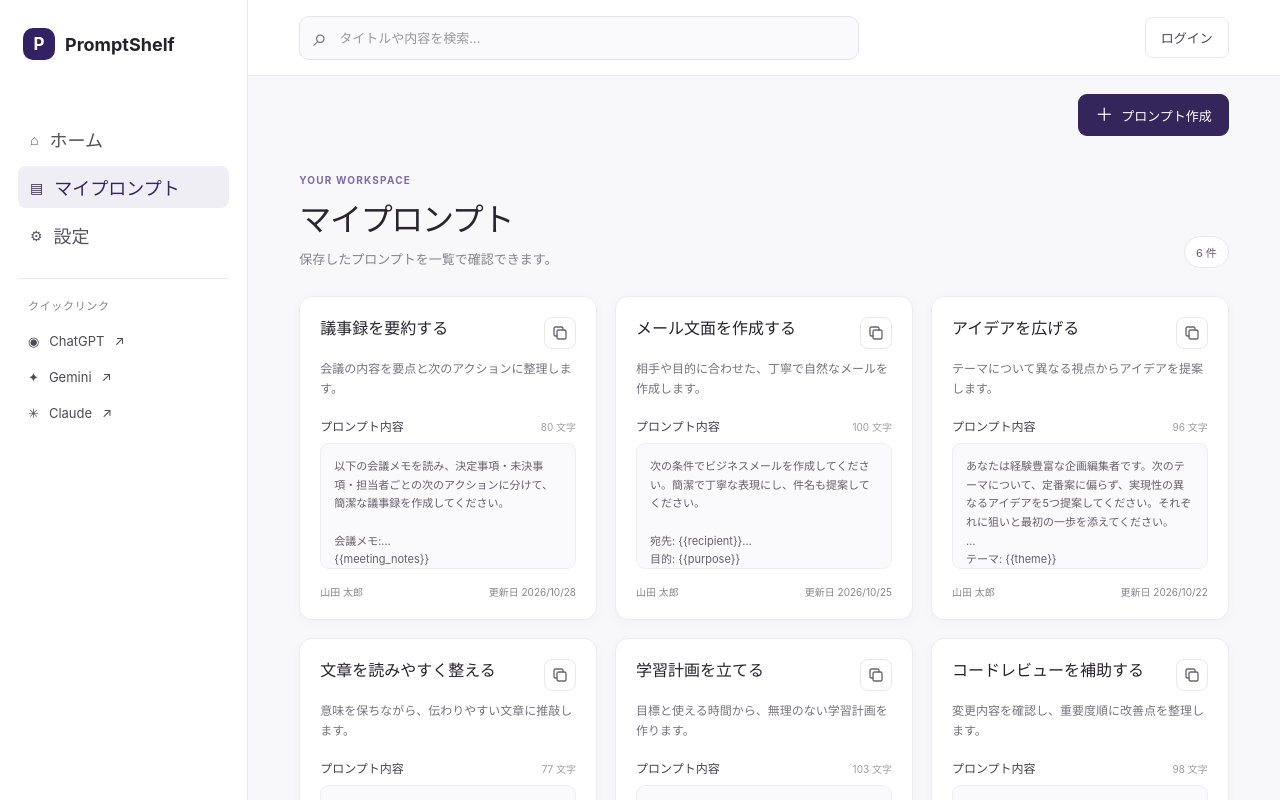
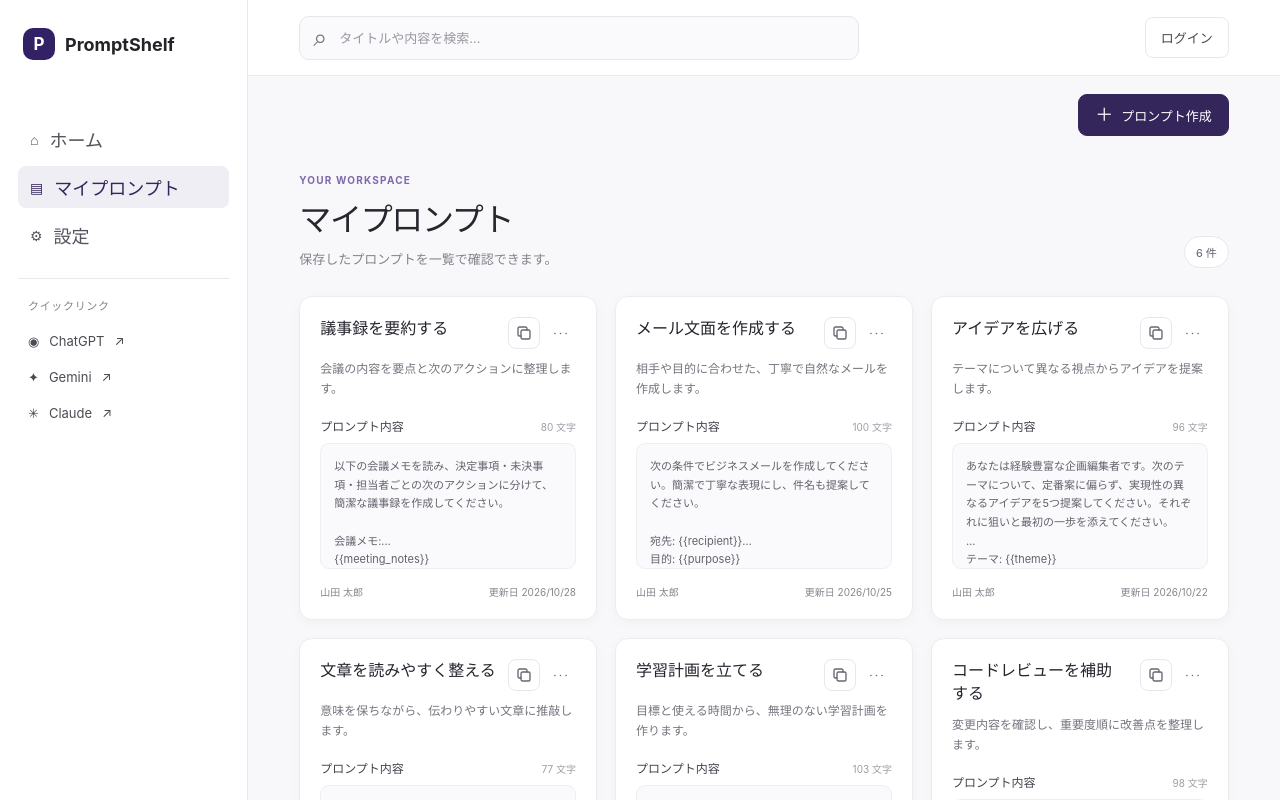
Before and after one commit to yokota-dev-app/graduation_project_app, a React (Vite) app in the folder frontend/: page /mypage in a window 1280 px wide. Shown: the top 800 px of the page. Built offline with nearby package versions, Linux system fonts and the light colour scheme; no server answers.

Commit message:
feat: add some action options for prompt cart. (currently invalid)

```diff
--- a/frontend/src/features/prompts/components/PromptCard.module.css
+++ b/frontend/src/features/prompts/components/PromptCard.module.css
@@ -1,4 +1,5 @@
 .card {
+  position: relative;
   display: flex;
   min-width: 0;
   flex-direction: column;
@@ -8,6 +9,10 @@
   background: #fff;
   box-shadow: 0 3px 12px rgb(36 28 55 / 3%);
   transition: box-shadow 160ms ease, transform 160ms ease;
+}
+
+.cardMenuOpen {
+  z-index: 2;
 }
 
 .card:hover {
@@ -30,6 +35,13 @@
   font-weight: 700;
   line-height: 1.45;
   text-overflow: ellipsis;
+}
+
+.cardActions {
+  display: flex;
+  flex: 0 0 auto;
+  align-items: center;
+  gap: 4px;
 }
 
 .copyButton {
@@ -58,6 +70,76 @@
 .copyButton:hover {
   border-color: #c9c0dc;
   color: #382569;
+}
+
+.menuContainer {
+  position: relative;
+}
+
+.menuToggle {
+  display: grid;
+  width: 32px;
+  height: 32px;
+  place-items: center;
+  border: 1px solid transparent;
+  border-radius: 8px;
+  background: transparent;
+  color: #696572;
+  cursor: pointer;
+}
+
+.menuToggle:hover,
+.menuToggle[aria-expanded="true"] {
+  border-color: #e9e7ed;
+  background: #faf9fc;
+  color: #382569;
+}
+
+.menuToggle svg {
+  width: 19px;
+  height: 19px;
+  fill: currentColor;
+}
+
+.menu {
+  position: absolute;
+  z-index: 3;
+  top: calc(100% + 6px);
+  right: 0;
+  display: grid;
+  width: 136px;
+  padding: 5px;
+  border: 1px solid #e9e7ed;
+  border-radius: 9px;
+  background: #fff;
+  box-shadow: 0 8px 22px rgb(36 28 55 / 14%);
+}
+
+.menu button {
+  padding: 9px 10px;
+  border: 0;
+  border-radius: 6px;
+  background: transparent;
+  color: #45424d;
+  cursor: pointer;
+  font: inherit;
+  font-size: 12px;
+  text-align: left;
+}
+
+.menu button:hover,
+.menu button:focus-visible {
+  outline: none;
+  background: #f5f3f8;
+}
+
+.menu .deleteAction {
+  color: #c33b36;
+}
+
+.menu .deleteAction:hover,
+.menu .deleteAction:focus-visible {
+  background: #fff1f0;
 }
 
 .summary {
--- a/frontend/src/features/prompts/components/PromptCard.tsx
+++ b/frontend/src/features/prompts/components/PromptCard.tsx
@@ -1,4 +1,4 @@
-import { useState } from 'react';
+import { useEffect, useRef, useState } from 'react';
 import type { Prompt } from '../types';
 import styles from './PromptCard.module.css';
 
@@ -9,6 +9,28 @@ interface PromptCardProps {
 export default function PromptCard({ prompt }: PromptCardProps) {
   const [copied, setCopied] = useState(false);
   const [copyError, setCopyError] = useState(false);
+  const [menuOpen, setMenuOpen] = useState(false);
+  const menuRef = useRef<HTMLDivElement>(null);
+
+  useEffect(() => {
+    if (!menuOpen) return;
+
+    const handlePointerDown = (event: PointerEvent) => {
+      if (event.target instanceof Node && !menuRef.current?.contains(event.target)) {
+        setMenuOpen(false);
+      }
+    };
+    const handleKeyDown = (event: KeyboardEvent) => {
+      if (event.key === 'Escape') setMenuOpen(false);
+    };
+
+    document.addEventListener('pointerdown', handlePointerDown);
+    document.addEventListener('keydown', handleKeyDown);
+    return () => {
+      document.removeEventListener('pointerdown', handlePointerDown);
+      document.removeEventListener('keydown', handleKeyDown);
+    };
+  }, [menuOpen]);
 
   const copyPrompt = async () => {
     try {
@@ -23,9 +45,10 @@ export default function PromptCard({ prompt }: PromptCardProps) {
   };
 
   return (
-    <article className={styles.card}>
+    <article className={`${styles.card} ${menuOpen ? styles.cardMenuOpen : ''}`}>
       <div className={styles.cardHeading}>
         <h2>{prompt.title}</h2>
+        <div className={styles.cardActions}>
           <button
             className={styles.copyButton}
             type="button"
@@ -44,6 +67,37 @@ export default function PromptCard({ prompt }: PromptCardProps) {
               </svg>
             )}
           </button>
+          <div className={styles.menuContainer} ref={menuRef}>
+            <button
+              className={styles.menuToggle}
+              type="button"
+              aria-label={`${prompt.title}のメニュー`}
+              aria-haspopup="menu"
+              aria-expanded={menuOpen}
+              onClick={() => setMenuOpen((open) => !open)}
+            >
+              <svg viewBox="0 0 24 24" aria-hidden="true">
+                <circle cx="5" cy="12" r="1" />
+                <circle cx="12" cy="12" r="1" />
+                <circle cx="19" cy="12" r="1" />
+              </svg>
+            </button>
+            {menuOpen && (
+              <div className={styles.menu} role="menu" aria-label={`${prompt.title}の操作`}>
+                <button type="button" role="menuitem" onClick={() => setMenuOpen(false)}>ピン留め</button>
+                <button type="button" role="menuitem" onClick={() => setMenuOpen(false)}>編集</button>
+                <button
+                  className={styles.deleteAction}
+                  type="button"
+                  role="menuitem"
+                  onClick={() => setMenuOpen(false)}
+                >
+                  削除
+                </button>
+              </div>
+            )}
+          </div>
+        </div>
       </div>
       <p className={styles.summary}>{prompt.summary}</p>
       <div className={styles.contentHeading}>
```
Lines whose indentation alone changed are shown as unchanged.
